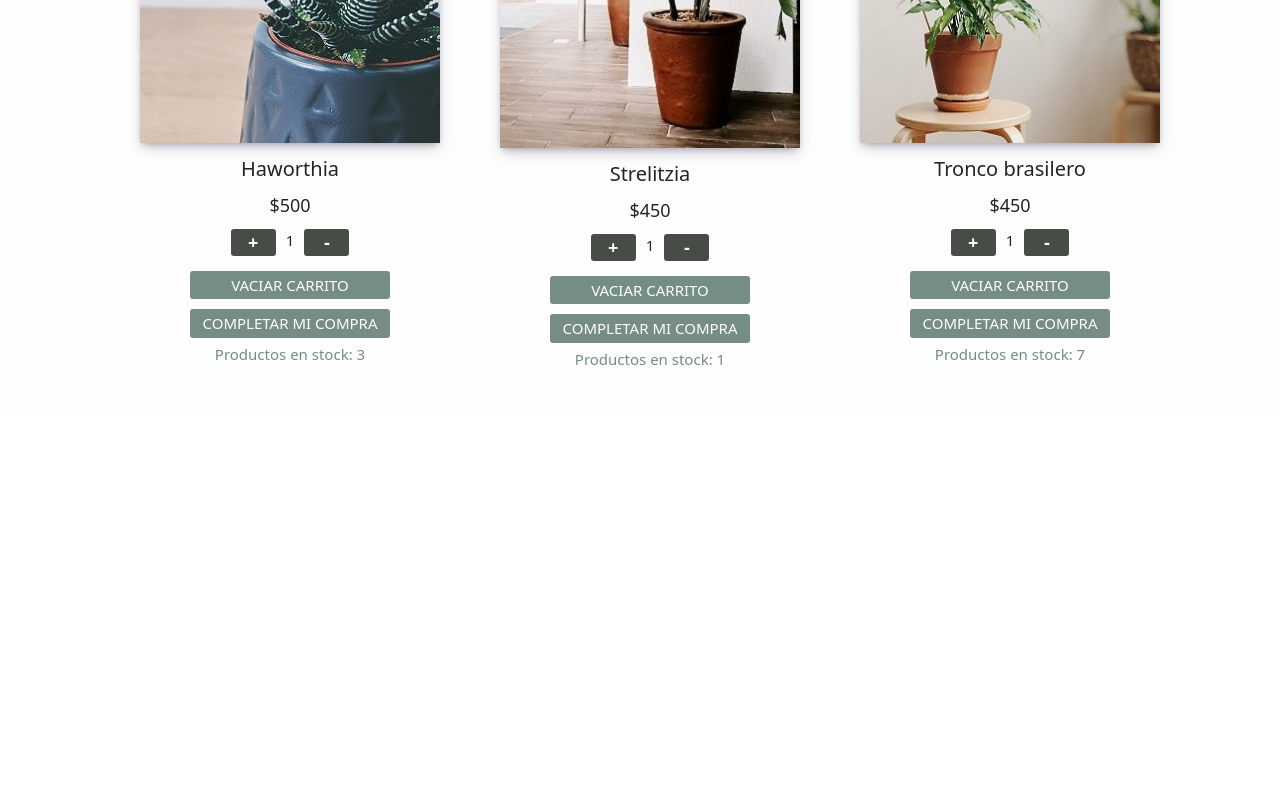
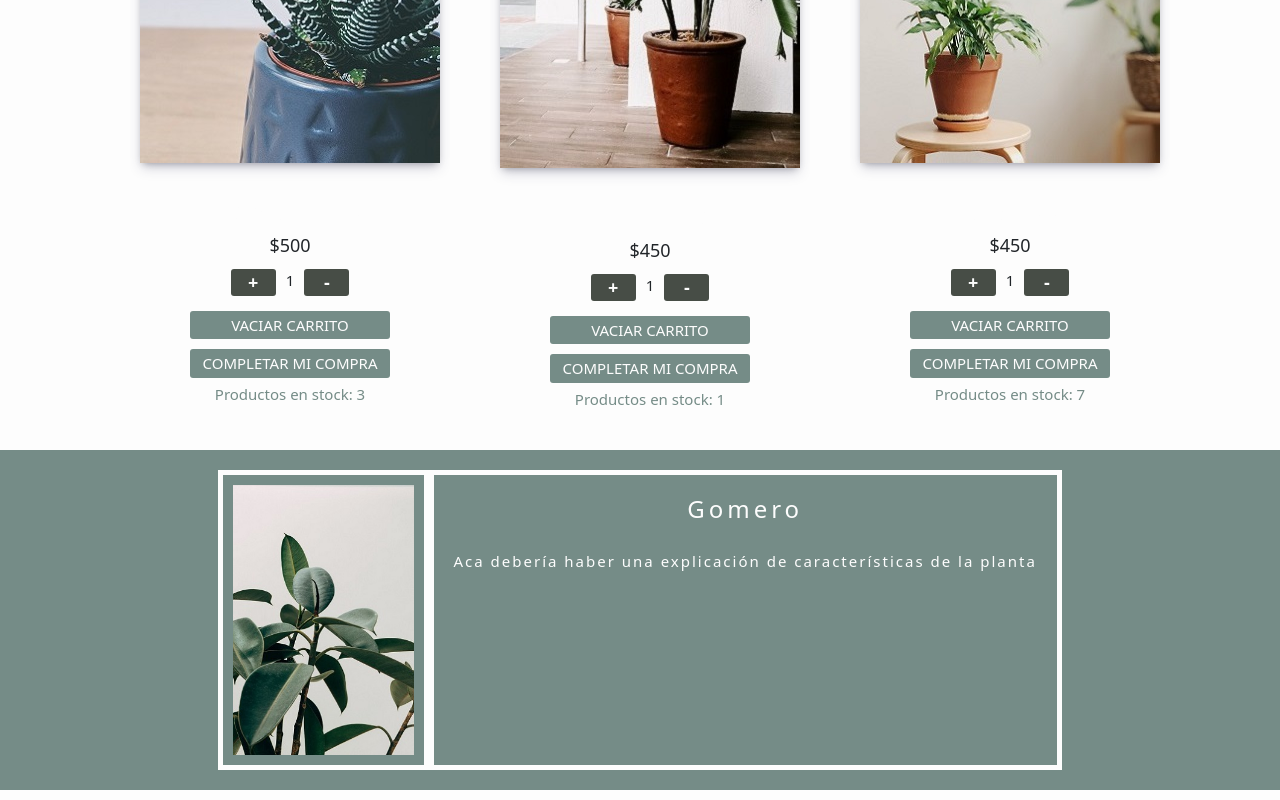
Before and after one commit to mariaflorenciaferreira/my-app, a React (Create React App) app: page / in a window 1280 px wide. Shown: the part 1275-2075 px from the top of the page. Before the commit the page ends 1685 px from the top, so only its background shows below. Built offline with nearby package versions, Linux system fonts and the light colour scheme.

Commit message:
ItemDetail / ItemDetailContainer

```diff
--- a/src/components/App.js
+++ b/src/components/App.js
@@ -1,4 +1,5 @@
 import Header from "./Header"
+import ItemDetailContainer from "./ItemDetailContainer"
 import ItemListContainer from "./ItemListContainer"
 
 function App(){
@@ -6,6 +7,7 @@ function App(){
         <>
             <Header className="header"/>
             <ItemListContainer  nombre="Florencia" apellido="Ferreira"/>
+            <ItemDetailContainer/>
         </>
     )
 }
--- /dev/null
+++ b/src/components/ItemDetail.js
@@ -0,0 +1,23 @@
+
+
+function ItemDetail(props){
+
+    return(
+        <div className="detailSection">
+            <div className="detailImgContainer">
+                <img
+                    src={props.item.src}
+                    alt="foto producto"
+                    className="detailImg"
+                />
+            </div>
+            <div className="itemDetail">
+                <h5 className="productName"> {props.item.name}</h5>
+                <p className="productDescription">{props.item.description}</p>
+                </div>
+        </div>
+    )
+
+}
+
+export default ItemDetail
--- /dev/null
+++ b/src/components/ItemDetailContainer.js
@@ -0,0 +1,53 @@
+import ItemDetail from "./ItemDetail";
+import {useEffect,useState} from "react"
+
+
+function ItemDetailContainer(){
+
+    const firstItem={id:2,
+        name:"Gomero",
+        price:200,
+        src:"/img/gomero.jpg",
+        stock:10,
+        description:"Aca debería haber una explicación de características de la planta"
+    }
+
+    const [loading,setLoading]=useState(true)
+    const [item,setItem]=useState([])
+
+
+        useEffect(()=>{
+            const PromiseTime= new Promise((res,rej)=>{
+                setTimeout(()=>{
+                    res(firstItem)
+                    setLoading(false)
+                },2000)
+            })
+
+            PromiseTime
+            .then((res)=>{
+                setItem(firstItem);
+            })
+            .catch((rej)=>{
+                <p>La sección no pudo ser cargada</p>
+
+            })
+            .finally(()=>{
+                setLoading(false);
+            })
+
+
+        },[])
+
+    return(
+
+        <div className="itemContainer">
+            <p >{loading ? "Cargando detalles" : <ItemDetail item={item}/>}</p>
+        </div>
+    )
+
+
+}
+
+
+export default ItemDetailContainer
--- a/src/components/ItemList.js
+++ b/src/components/ItemList.js
@@ -19,7 +19,8 @@ function ItemList(){
             name:"Gomero",
             price:200,
             src:"/img/gomero.jpg",
-            stock:10
+            stock:10,
+            description:"Aca debería haber una explicación de características de la planta"
 
         },
         {
--- a/src/styles.scss
+++ b/src/styles.scss
@@ -61,7 +61,6 @@ li{
     flex-direction: column;
     justify-content: center;
     align-items: center;
-
 }
 
 .counterText{
@@ -79,7 +78,6 @@ li{
     border: none;
     border-radius: 3px;
     margin: 0rem 1rem 1rem 1rem ;
-
 }
 
 .cartBtnBlock{
@@ -138,7 +136,6 @@ li{
 
 
 
-
 .imgContainer{
     height: 20%;
     display: inline-block;
@@ -162,3 +159,43 @@ li{
 font-size: 1.5rem;
 color: $cuaternary-color;
 }
+
+.detailSection{
+    display: flex;
+    flex-wrap: wrap;
+    justify-content: center;
+    background-color: $cuaternary-color;
+}
+
+.itemDetail{
+    border: solid $primary-color 0.5rem;
+    height: 30rem;
+    margin: 2rem 0rem 2rem 0rem;
+}
+
+.detailImgContainer{
+    height: 30rem;
+    margin: 2rem 0rem 2rem 0rem;
+}
+
+.detailImg{
+    height: 100%;
+    border: solid $primary-color 0.5rem;
+    padding: 1rem;
+
+}
+
+.productName{
+    font-size: 2.4rem;
+    letter-spacing: 0.4rem;
+    color: $primary-color;
+    margin-top: 2rem;
+}
+
+.productDescription{
+    color: $primary-color;
+    font-size: 1.5rem;
+    letter-spacing: 0.2rem;
+    padding: 2rem;
+
+}
```
Lines whose indentation alone changed are shown as unchanged.
